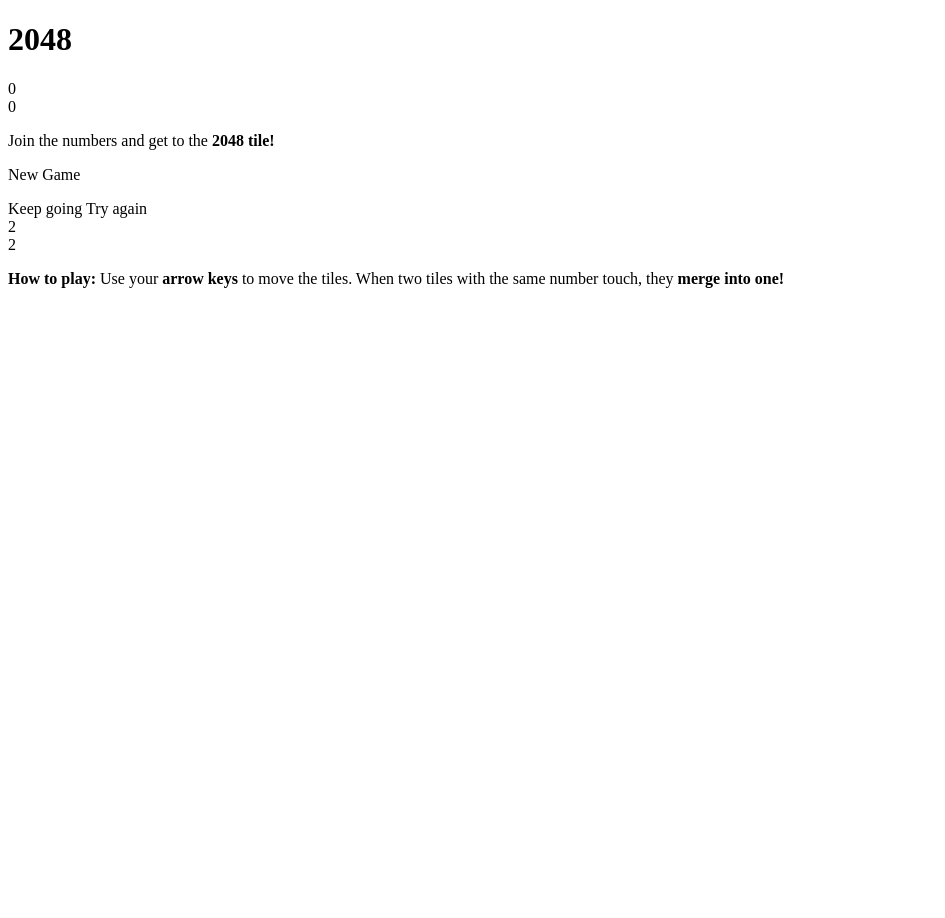
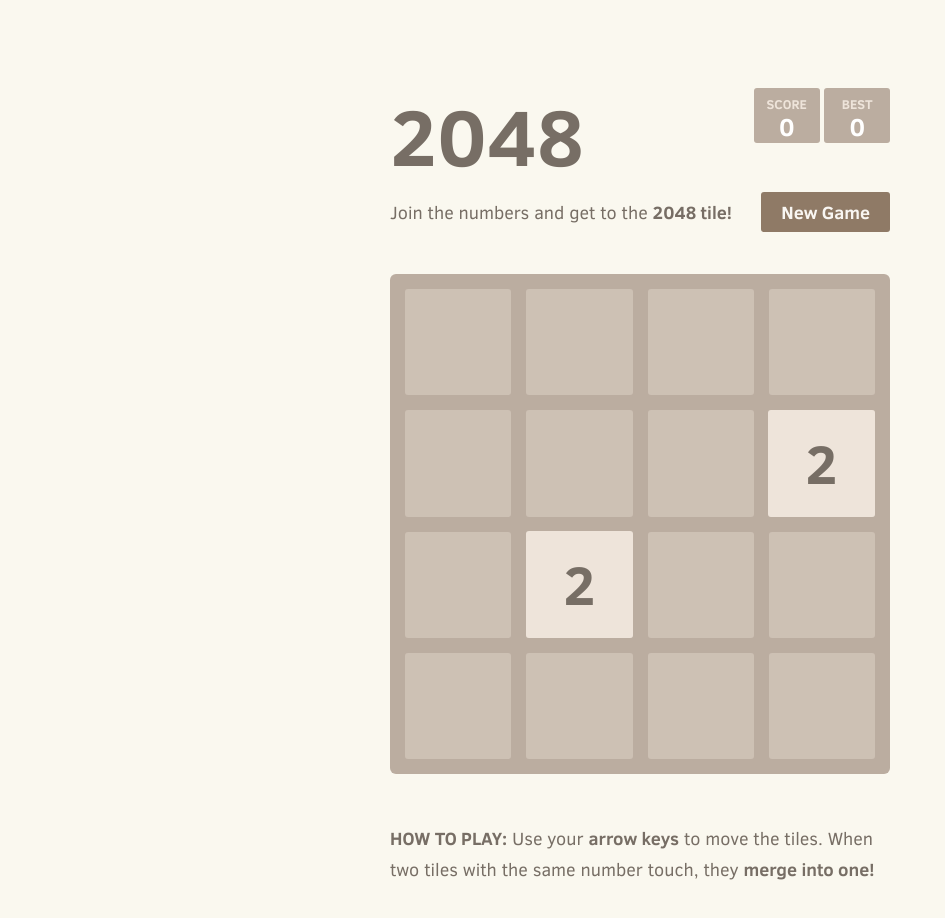
Before and after one commit to Sai-Nalluri/gameforge, a plain HTML site: page 2048/index.html in a window 1280 px wide. Shown: the whole page, without its empty margins (0-945 px from the left). Before the commit the page ends 800 px from the top, so only its background shows below. Drawn offline with Linux system fonts and the light colour scheme; files that its build step writes are made by us from their sources; files whose address does not match are found by name.

Commit message:
Added 2048

```diff
--- a/2048/index.html
+++ b/2048/index.html
@@ -5,11 +5,11 @@
   <meta charset="utf-8">
   <title>2048</title>
 
-  <link href="style/main.css" rel="stylesheet" type="text/css">
+  <link href="style/style.css" rel="stylesheet" type="text/css">
   <link rel="shortcut icon" href="favicon.ico">
-  <link rel="apple-touch-icon" href="meta/apple-touch-icon.png">
-  <link rel="apple-touch-startup-image" href="meta/apple-touch-startup-image-640x1096.png" media="(device-width: 320px) and (device-height: 568px) and (-webkit-device-pixel-ratio: 2)"> <!-- iPhone 5+ -->
-  <link rel="apple-touch-startup-image" href="meta/apple-touch-startup-image-640x920.png"  media="(device-width: 320px) and (device-height: 480px) and (-webkit-device-pixel-ratio: 2)"> <!-- iPhone, retina -->
+  <link rel="apple-touch-icon" href="assests/apple-touch-icon.png">
+  <link rel="apple-touch-startup-image" href="assests/apple-touch-startup-image-640x1096.png" media="(device-width: 320px) and (device-height: 568px) and (-webkit-device-pixel-ratio: 2)"> <!-- iPhone 5+ -->
+  <link rel="apple-touch-startup-image" href="assests/apple-touch-startup-image-640x920.png"  media="(device-width: 320px) and (device-height: 480px) and (-webkit-device-pixel-ratio: 2)"> <!-- iPhone, retina -->
   <meta name="apple-mobile-web-app-capable" content="yes">
   <meta name="apple-mobile-web-app-status-bar-style" content="black">
 
```
